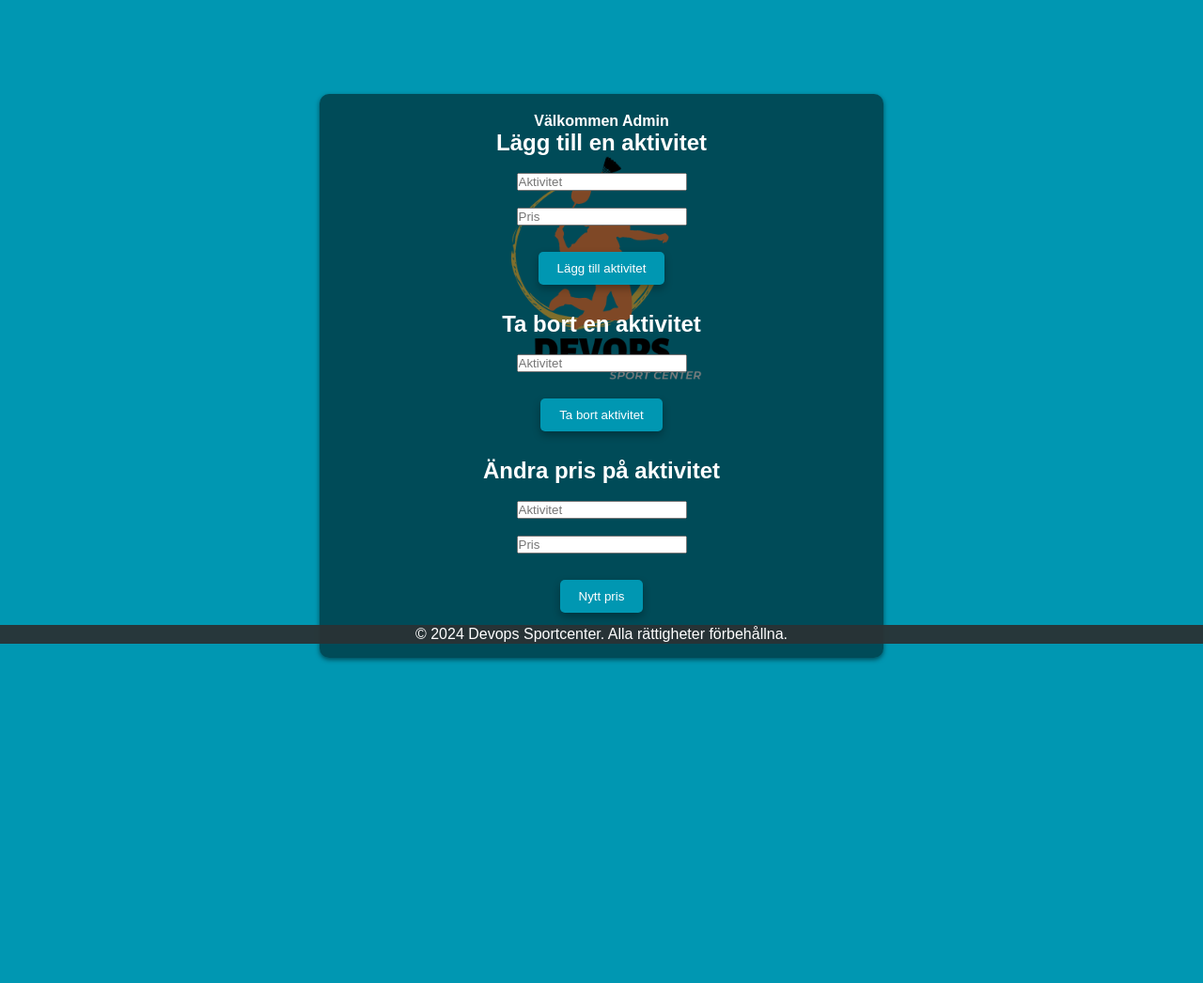
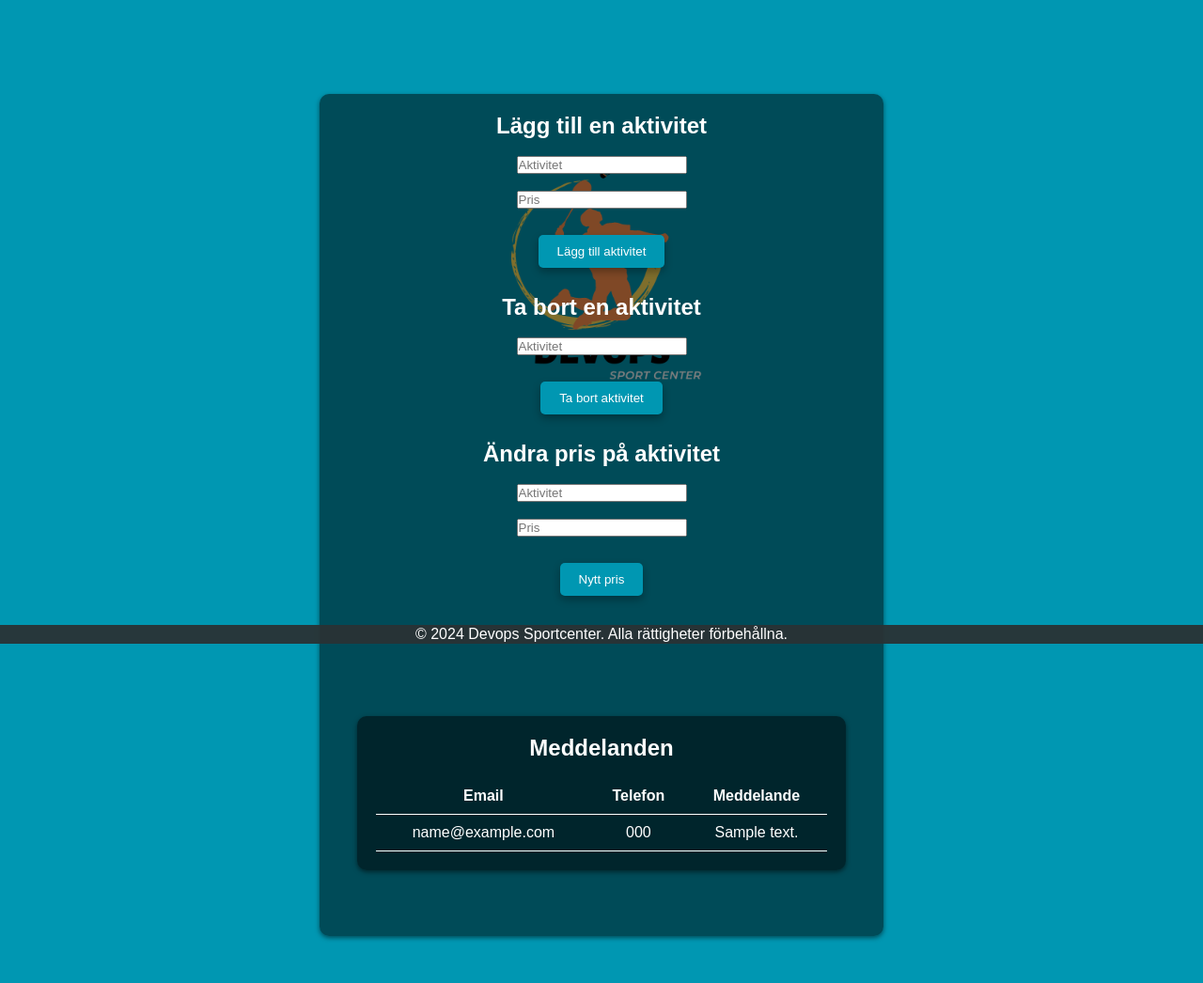
Before and after one commit to Enkas1/devops2fe, a Flask app: page /adminpage.html in a window 1280 px wide. Shown: the part 115-1161 px from the top of the page at 94% size. Before the commit the page ends 820 px from the top, so only its background shows below. Run offline with Flask 3, Linux system fonts and the light colour scheme; a database or web service that is not in the repository returns one stand-in record (values such as "Sample title"); some libraries are stand-ins or nearby versions.

Commit message:
Se meddelande från admin

```diff
--- a/app.py
+++ b/app.py
@@ -35,7 +35,14 @@ def render_adminpage():
         else:
             return render_template("adminpage.html", message="Något gick fel med att uppdatera priset")
 
-    return render_template("adminpage.html", message="Välkommen Admin")
+    # Plockar fram meddelande
+    contact_messages = fetch_contact_messages_from_database()
+    print(contact_messages)
+    if contact_messages:
+        return render_template('adminpage.html', contact_messages=contact_messages)
+    else:
+        return render_template('adminpage.html', contact_messages=[], message="No contact messages available.")
+
 
 @app.route("/inloggning.html", methods=["POST"])
 def render_inloggning():
@@ -154,7 +161,7 @@ def render_logincontact():
         if not re.match(message_pattern, message):
             return render_template("logincontact.html", message="Meddelandet måste vara minst 3 tecken långt!")
 
-        # Spara data till databasen
+        # Plockar fram det sparade meddelandet
         if save_message_to_database(email, phone, message):
             return render_template("logincontact.html", message="Tack för ditt meddelande, vi återkommer inom kort.")
         else:
@@ -282,8 +289,5 @@ def get_user_bookings():
     else:
         return jsonify({"error": "Användaren är inte inloggad"}), 401  # 401 Unauthorized om användaren inte är inloggad
 
-
-
-
 if __name__ == "__main__":
     app.run(debug=True)
--- a/functions.py
+++ b/functions.py
@@ -180,3 +180,18 @@ def save_message_to_database(email, phone, message):
     except Exception as e:
         print(f"Error saving message to database: {e}")
         return False
+
+# Plockar fram meddlande från databsen
+def fetch_contact_messages_from_database():
+    try:
+        conn = psycopg2.connect(**conn_details)
+        cur = conn.cursor()
+        cur.execute("SELECT email, phone, message FROM contact_messages")
+        contact_messages = cur.fetchall()
+        print(contact_messages)  # Debug print
+        cur.close()
+        conn.close()
+        return contact_messages
+    except Exception as e:
+        print(f"Error fetching contact messages: {e}")
+        return None
--- a/templates/adminpage.html
+++ b/templates/adminpage.html
@@ -49,6 +49,23 @@
             transform: translateY(-2px); /* Button move up when hover */
             box-shadow: 0px 6px 12px rgba(0, 0, 0, 0.5); /* Increasing shadoweffect while hovering over button */
         }
+
+        #messages table {
+            margin: 0 auto;
+            color: white;
+            border-collapse: collapse;
+            width: 100%;
+        }
+
+        #messages table th,
+        #messages table td {
+            padding: 10px;
+            border-bottom: 1px solid white;
+        }
+        #messages table th {
+            font-weight: bold;
+        }
+
     </style>
 
 </head>
@@ -100,6 +117,32 @@
         <button type="submit" class="custom-button2" name="update_price" value="Nytt pris">Nytt pris</button>
     </form>
     <br>
+</nav>
+<div class="container">
+    <div id="message">
+        <h2 style="color: white;">Meddelanden</h2>
+        <div id="messages">
+            {% if contact_messages %}
+                <table>
+                    <tr>
+                        <th style="color: white;">Email</th>
+                        <th style="color: white;">Telefon</th>
+                        <th style="color: white;">Meddelande</th>
+                    </tr>
+                    <br>
+                    {% for email, phone, message in contact_messages %}
+                    <tr>
+                        <td style="color: white;">{{ email }}</td>
+                        <td style="color: white;">{{ phone }}</td>
+                        <td style="color: white;">{{ message }}</td>
+                    </tr>
+                    {% endfor %}
+                </table>
+            {% else %}
+                <p style="color: white;">Inga meddelanden tillgängliga.</p>
+            {% endif %}
+        </div>
+    </div>
 </div>
 
 
```
